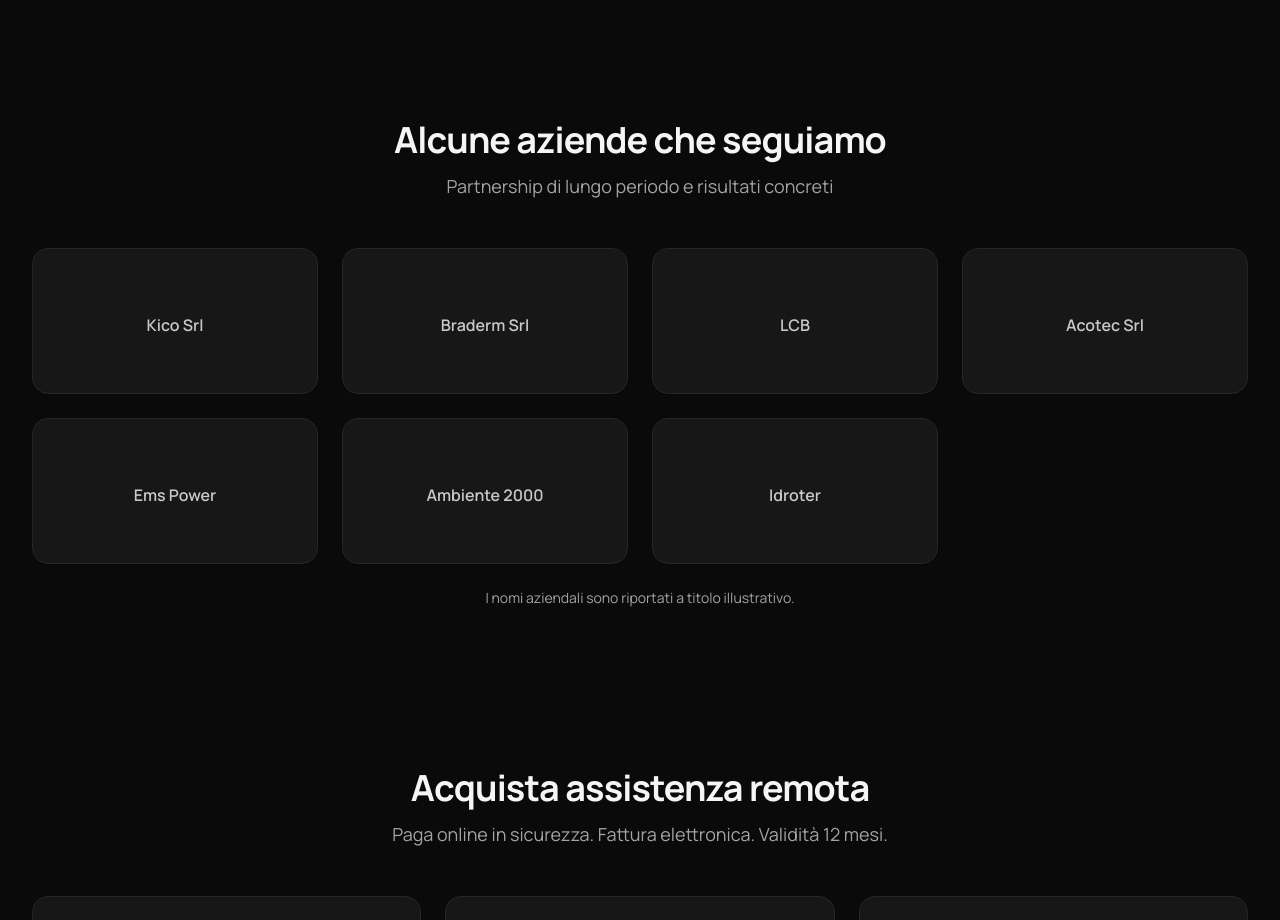
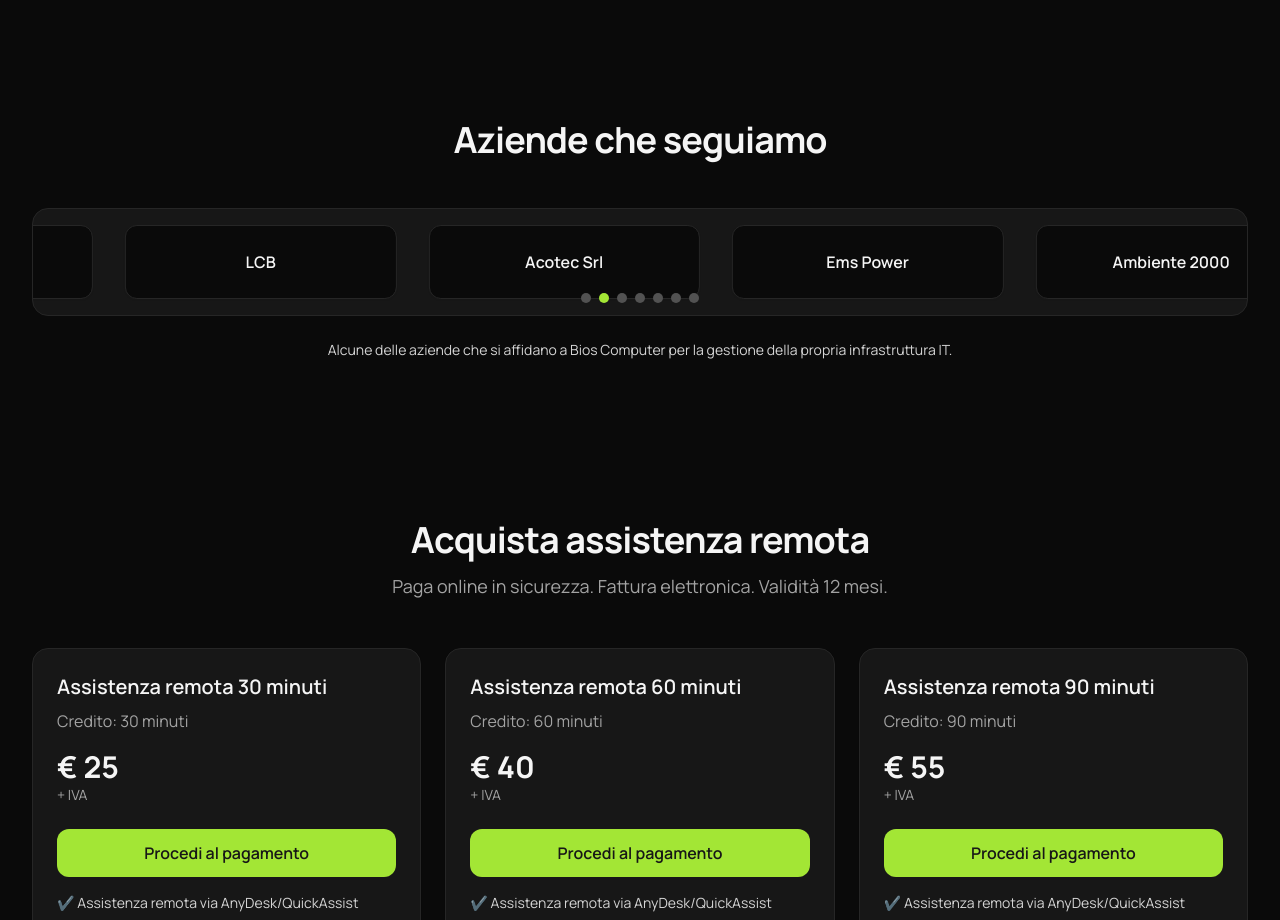
Before and after one commit to stanic75/bioscomputer-site, a website: page index.html in a window 1280 px wide. Shown: the part 2160-3080 px from the top of the page. Drawn offline with nearby package versions, Linux system fonts and the light colour scheme; no server answers.

Commit message:
Clienti: carosello automatico con indicatori lime cliccabili

```diff
--- a/index.html
+++ b/index.html
@@ -13,7 +13,6 @@
 <body class="min-h-screen bg-neutral-950 text-neutral-100">
   <div id="root"></div>
 
-  <!-- React UMD -->
   <script crossorigin src="https://unpkg.com/react@18/umd/react.production.min.js"></script>
   <script crossorigin src="https://unpkg.com/react-dom@18/umd/react-dom.production.min.js"></script>
 
@@ -171,18 +170,62 @@
       )))
     );}
 
-    // Clients: text only with subtle fade/translate on hover
-    function Clients(){
-      return React.createElement(Section,{id:"clienti",title:"Alcune aziende che seguiamo",subtitle:"Partnership di lungo periodo e risultati concreti"},
-        React.createElement('div',{className:"grid gap-6 sm:grid-cols-2 md:grid-cols-3 lg:grid-cols-4"},
-          CONFIG.clients.map(c=>React.createElement('a',{key:c.name,href:c.site,target:"_blank",rel:"noopener",
-              className:"group relative overflow-hidden rounded-2xl border border-neutral-800 bg-neutral-900 p-6 shadow-sm transition hover:border-neutral-700 hover:shadow-md focus:outline-none focus:ring-2 focus:ring-lime-400/40"},
-            React.createElement('div',{className:"flex h-24 items-center justify-center"},
-              React.createElement('div',{className:"text-base font-semibold text-neutral-100 opacity-80 translate-y-1 group-hover:opacity-100 group-hover:translate-y-0 transition duration-300 ease-out"},c.name)
-            )
-          ))
+    // --- Clients Carousel (automatic, responsive) + DOTS (lime) ---
+    function ClientsCarousel(){
+      const items = CONFIG.clients;
+      const [index, setIndex] = useState(0);
+      const [perView, setPerView] = useState(4);
+      const [paused, setPaused] = useState(false);
+      const timerRef = useRef(null);
+
+      useEffect(()=>{
+        const mq1 = window.matchMedia('(max-width: 640px)');
+        const mq2 = window.matchMedia('(max-width: 1024px)');
+        const calc = () => setPerView(mq1.matches ? 1 : (mq2.matches ? 2 : 4));
+        calc();
+        mq1.addEventListener('change', calc);
+        mq2.addEventListener('change', calc);
+        return ()=>{ mq1.removeEventListener('change', calc); mq2.removeEventListener('change', calc); };
+      },[]);
+
+      useEffect(()=>{
+        if(!items.length || paused) return;
+        timerRef.current = setInterval(()=> setIndex(i => (i + 1) % items.length), 3500);
+        return ()=> clearInterval(timerRef.current);
+      },[items.length, paused]);
+
+      const itemWidth = 100 / perView;
+      const translate = -(index * itemWidth);
+
+      return React.createElement(Section,{id:"clienti",title:"Aziende che seguiamo",subtitle:null},
+        React.createElement('div',{
+          className:"relative overflow-hidden rounded-2xl border border-neutral-800 bg-neutral-900",
+          onMouseEnter:()=>setPaused(true), onMouseLeave:()=>setPaused(false),
+          onTouchStart:()=>setPaused(true), onTouchEnd:()=>setPaused(false)
+        },
+          React.createElement('div',{
+            className:"flex transition-transform duration-700 ease-out",
+            style:{ width: `${items.length * itemWidth}%`, transform: `translateX(${translate}%)` }
+          },
+            items.map((c, i) => React.createElement('a',{
+              key: c.name + i,
+              href: c.site, target:"_blank", rel:"noopener",
+              className:"flex items-center justify-center",
+              style:{ width: `${itemWidth}%` }
+            },
+              React.createElement('div',{className:"m-4 w-[92%] rounded-xl border border-neutral-800 bg-neutral-950 px-4 py-6 text-center shadow-sm hover:border-neutral-700 hover:shadow-md transition"},
+                React.createElement('div',{className:"text-base font-semibold text-neutral-100"}, c.name)
+              )
+            ))
+          ),
+          items.length>1 && React.createElement('div',{className:"absolute inset-x-0 bottom-3 flex items-center justify-center"},
+            items.map((_,i)=> React.createElement('button',{
+              key:i, onClick:()=>setIndex(i),
+              className:`mx-1 inline-block h-2.5 w-2.5 rounded-full ${i===index?'bg-lime-400':'bg-neutral-600'} focus:outline-none focus:ring-2 focus:ring-lime-400/60`
+            }))
+          )
         ),
-        React.createElement('p',{className:"mt-6 text-center text-sm text-neutral-400"},"I nomi aziendali sono riportati a titolo illustrativo.")
+        React.createElement('p',{className:"mt-6 text-center text-sm text-neutral-300"},"Alcune delle aziende che si affidano a Bios Computer per la gestione della propria infrastruttura IT.")
       );
     }
 
@@ -249,7 +292,7 @@
       React.createElement(Hero,null),
       React.createElement(BulletinCarousel,null),
       React.createElement(Services,null),
-      React.createElement(Clients,null),
+      React.createElement(ClientsCarousel,null),
       React.createElement(Purchase,null),
       React.createElement(Contact,null),
       React.createElement(Footer,null)
```
